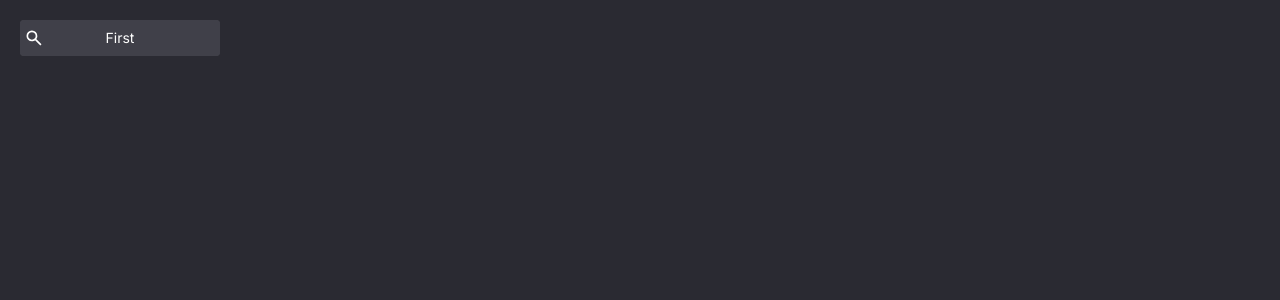
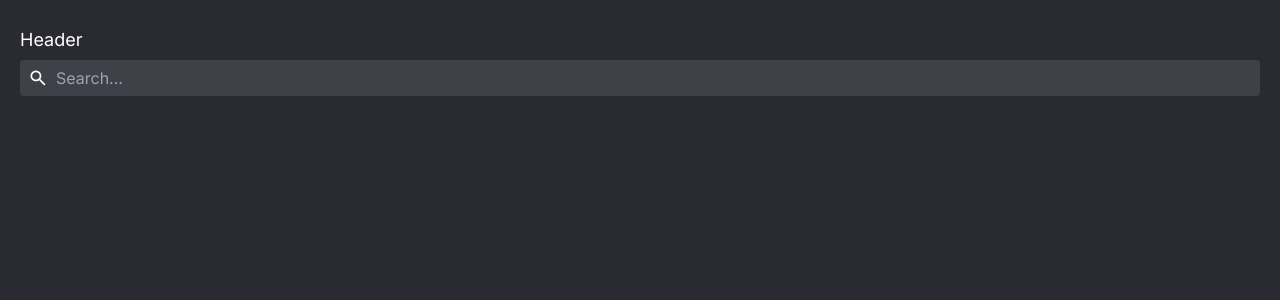
Before and after one commit to william-horn/team-maker, a Next.js app: page / in a window 1280 px wide. Shown: the top 300 px of the page. Built offline with nearby package versions, Linux system fonts and the light colour scheme.

Commit message:
STABLE VERSION - components re-work

```diff
--- a/components/Buttons/Dropdown.jsx
+++ b/components/Buttons/Dropdown.jsx
@@ -67,11 +67,11 @@ const DropdownSelection = function({
     },
 
     outerList: {
-      self: "absolute hidden w-full list-container p-2 min-h-[10rem] bg-button-primary z-[9999] rounded-b"
+      self: "absolute hidden w-full list-container p-2 min-h-[5rem] bg-button-primary z-[9999] rounded-b"
     },
 
     innerList: {
-      self: "flex-col overflow-y-scroll w-full flex"
+      self: "flex-col w-full flex"
     },
 
     __selected: {
--- a/components/Buttons/Quantifier.jsx
+++ b/components/Buttons/Quantifier.jsx
@@ -1,6 +1,6 @@
 
-import { useState, useRef, useEffect } from "react";
-import ImageButton from "./ImageButton";
+import { useState, useRef, useEffect, useLayoutEffect } from "react";
+import { StatelessImageButton } from "./ImageButton";
 import Text from "../Typography/Text";
 import mergeClass from "@/util/mergeClass";
 import emptyFunc from "@/util/emptyFunc";
@@ -16,6 +16,8 @@ const Quantifier = function({
 }) {
 
   const [_numberVal, _setNumberVal] = useState(defaultValue);
+  // const [textWidth, setTextWidth] = useState(null);
+  const numberRef = useRef(null);
 
   /*
     TODO:
@@ -49,21 +51,33 @@ const Quantifier = function({
     importedClassName
   );
 
+  // useLayoutEffect(() => {
+  //   const size = numberRef.current.clientWidth;
+  //   const mult = Math.floor(Math.log10(Math.max(Math.abs(_numberVal), 1))) + 1;
+  //   console.log(mult);
+
+  //   setTextWidth(size + mult*5);
+  // }, [_numberVal]);
+
   return (
     <div className={className.self}>
-      <ImageButton
+      <StatelessImageButton
       onClick={() => addValue(increment)}
       className={className.addButton}
       src="/icons/plus_icon.svg"
       />
 
       <Text
-      // style={{width: `${textSize}rem`}}
+      // style={{
+      //   width: `${textWidth}px`,
+      //   minWidth: "fit-content"
+      // }}
+      ref={numberRef}
       className={className.text}>
         {_numberVal}
       </Text>
 
-      <ImageButton
+      <StatelessImageButton
       onClick={() => addValue(-increment)}
       className={className.minusButton}
       src="/icons/minus_icon.svg"
--- a/components/Graphics/Icon.jsx
+++ b/components/Graphics/Icon.jsx
@@ -42,7 +42,7 @@ const Icon = ({
   // );
 
   let className = {
-    self: "relative overflow-hidden inline-block align-middle min-w-[1.25rem] min-h-[1.25rem] w-5 h-5",
+    self: "relative overflow-hidden inline-block align-middle min-w-[1.25rem] min-h-[1.25rem] w-5 h-5 select-none",
 
     image: {
       // fillWhenEmpty: false,
@@ -55,7 +55,6 @@ const Icon = ({
     importedClassName
   );
 
-  // ! clean this up later
   src = typeof className.src !== "undefined" ? className.src : src;
 
   if (src === "fill") {
--- a/components/Searchbar.jsx
+++ b/components/Searchbar.jsx
@@ -4,9 +4,8 @@
 import { twMerge } from "tailwind-merge";
 import Icon from './Graphics/Icon';
 import stringIsEmpty from '@/util/stringIsEmpty';
-import Button from './Buttons/Button';
 import removeExtraWhitespace from '@/util/removeExtraWhitespace';
-import { useLocalStorageRequest, useLocalStorageState } from '@/hooks/useLocalStorageRequest';
+import { useLocalStorageState } from '@/hooks/useLocalStorageRequest';
 import { filterSearchResults } from "@/util/filterSearchResults";
 import Enum from '../enum';
 import { v4 as uuidv4 } from 'uuid';
@@ -14,7 +13,8 @@ import { useState, useRef, useEffect } from 'react';
 import mergeClass from '@/util/mergeClass';
 import emptyFunc from "@/util/emptyFunc";
 import Text from "./Typography/Text";
-import ImageButton from './Buttons/ImageButton';
+import { StatelessButton, StatefulButton } from "./Buttons/Buttons";
+import { StatefulImageButton, StatelessImageButton } from './Buttons/ImageButton';
 
 const SearchBar = ({
   className: importedClassName={},
@@ -194,7 +194,7 @@ const SearchBar = ({
       <div key={key} className="flex items-center">
         {
           resultData.type === Enum.SearchResultType.History.value
-            ? <ImageButton
+            ? <StatefulImageButton
               onClick={() => {
                 updateSearchHistory(prev => {
                   let finalResults = prev[historyDomain];
@@ -208,16 +208,16 @@ const SearchBar = ({
                 });
               }}
               className={className.historyList.inner.resultButton.iconButton}
-              hoverImage="/icons/trash_icon.svg"
+              srcHovered="/icons/trash_icon.svg"
               src="/icons/history_icon.svg"
               />
-            : <ImageButton
+            : <StatelessImageButton
               onClick={() => onSearchResultQuery(resultData.source)}
               className={className.historyList.inner.resultButton.iconButton}
               src="/icons/search_icon.svg"
               />
         }
-        <Button
+        <StatelessButton
         key={key}
         onClick={() => onSearchResultQuery(resultData.source)}
         className={
@@ -245,7 +245,7 @@ const SearchBar = ({
               }
             })
           }
-        </Button>
+        </StatelessButton>
       </div>
     );
   };
--- a/components/SingleComponent.jsx
+++ b/components/SingleComponent.jsx
@@ -8,71 +8,23 @@ import { usePathname } from 'next/navigation';
 import Icon from './Graphics/Icon';
 import { StatelessImageButton, StatefulImageButton } from './Buttons/ImageButton';
 import DropdownSelection from './Buttons/Dropdown';
+import Text from './Typography/Text';
+import Quantifier from './Buttons/Quantifier';
+import Heading from './Typography/Heading';
+import SearchBar from './Searchbar';
 
 const SingleComponent = function({
 
 }) {
-  const urlPathname = usePathname();
 
 
   return (
     <div className="p-5">
-
-
-      <DropdownSelection
-      placeholder='First 1'
-      defaultData={{
-        id: "one",
-        text: "First",
-        value: 100
-      }}
-      toggleOnHover
-      className={{
-        dropButton: {
-          leftIcon: {
-            src: "/icons/search_icon.svg"
-          },
-          rightIcon: {
-            src: "fill"
-          }
-        },
-        menuItems: {
-          self: "",
-          leftIcon: {
-            // src: "/icons/star_icon.svg",
-          },
-          __dropdownSelected: {
-            leftIcon: {
-              // src: "/icons/star_fill_icon.svg"
-            }
-          }
-        }
-      }}
-      >
-        <StatelessButton id="one" text="First" value={100} rightIconHovered="/icons/profile_icon.svg">First</StatelessButton>
-        <StatelessButton id="two" text="Two" value={200}>Two</StatelessButton>
-        <StatelessButton id="three" text="three" value={300}>three</StatelessButton>
-        <StatefulButton id="four" text="four" value={400}>four</StatefulButton>
-      </DropdownSelection>
-{/*
-      <DropdownSelection defaultSelect="one">
-        <StatelessButton id="one" text="First">First</StatelessButton>
-        <StatefulButton id="two" text="Second">Second</StatefulButton>
-      </DropdownSelection>
-
-      <DropdownSelection defaultSelect="one">
-        <StatelessButton id="one" text="First">First</StatelessButton>
-        <StatefulButton id="two" text="Second">Second</StatefulButton>
-      </DropdownSelection>
-
-      <DropdownSelection defaultSelect="one">
-        <StatelessButton id="one" text="First">First</StatelessButton>
-        <StatefulButton id="two" text="Second">Second</StatefulButton>
-      </DropdownSelection> */}
-
-      {/* <DropdownUrl>
-
-      </DropdownUrl> */}
+      <Heading>Header</Heading>
+      <SearchBar
+      displayHistorySize={50}
+      displayResultsSize={50}
+      />
 
     </div>
   );
--- a/components/Typography/Heading.jsx
+++ b/components/Typography/Heading.jsx
@@ -1,27 +1,14 @@
 // import getStylesFromProps from "@/util/getStylesFromProps";
 import mergeClass from "@/util/mergeClass";
-
-// const className = {
-//   "custom-text": true,
-//   "line-height": "leading-6",
-//   "padding": "py-3",
-//   "text-color": "text-white",
-//   "text-size": "text-sm",
-// }
 
 const Heading = ({
   children,
   className: importedClassName={},
-  // preset,
-  // ...rest
 }) => {
-  // const styles = getStylesFromProps(
-  //   className,
-  //   preset || {...rest}
-  // );
+
   // todo: adapt line height to text size
   const className = mergeClass({
-    self: "custom-heading leading-6 py-2 text-white text-lg"
+    self: "custom-heading leading-6 py-2 text-primary text-lg"
   }, importedClassName);
 
   return (
```
